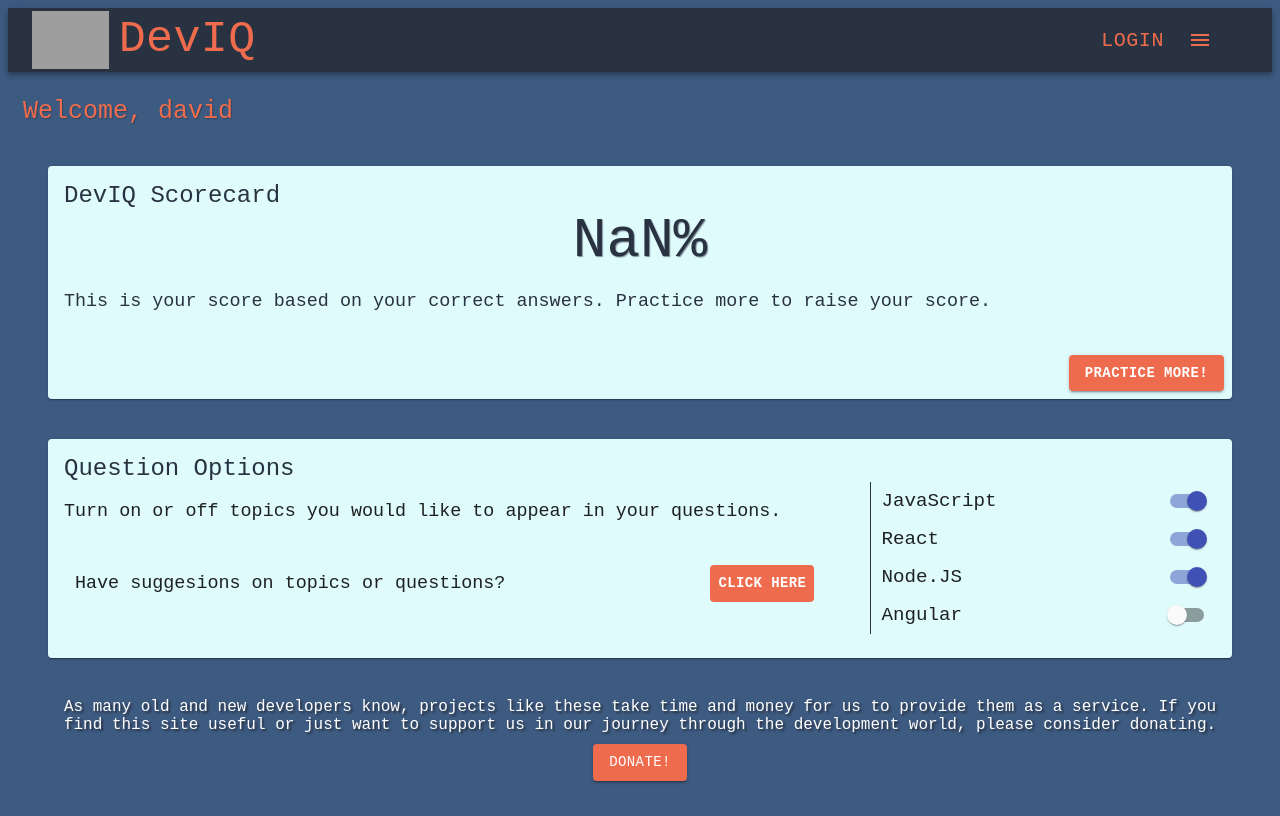
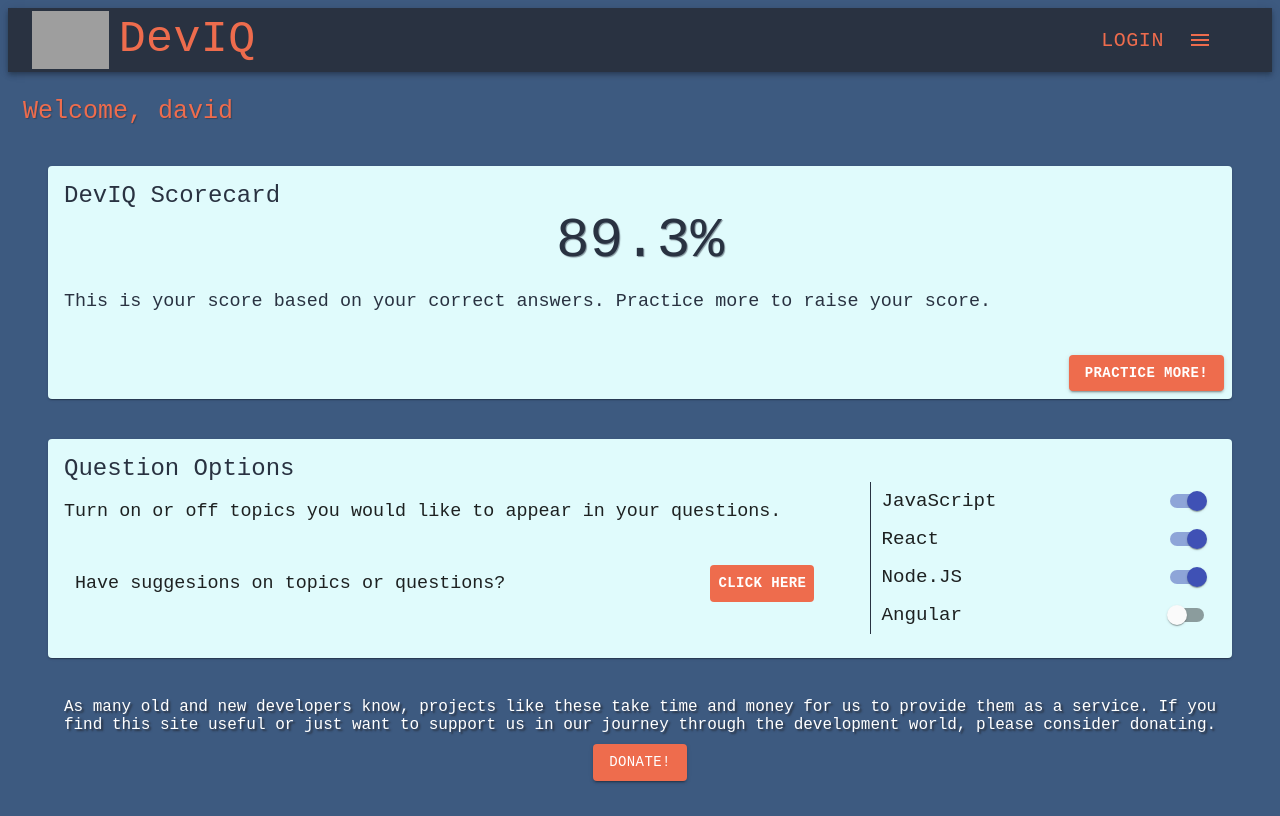
Before and after one commit to DavidAndreww/webDevIQ-frontEnd, a React (Create React App) app: page /dashboard in a window 1280 px wide. Built offline with nearby package versions, Linux system fonts and the light colour scheme; grey boxes are pictures that could not be loaded.

Commit message:
setting up auth0 with react-use-auth

```diff
--- a/src/components/dashboard.js
+++ b/src/components/dashboard.js
@@ -92,7 +92,7 @@ const Dashboard = (props) => {
               <div className="cardTitle">DevIQ Scorecard</div>
               <div id="scoreNum">
                 {(
-                  (userObject.correctAnswers / userObject.questionsAttempted) *
+                  (userObject.correctAttempts / userObject.totalAttempts) *
                   100
                 ).toFixed(1)}
                 %
```
